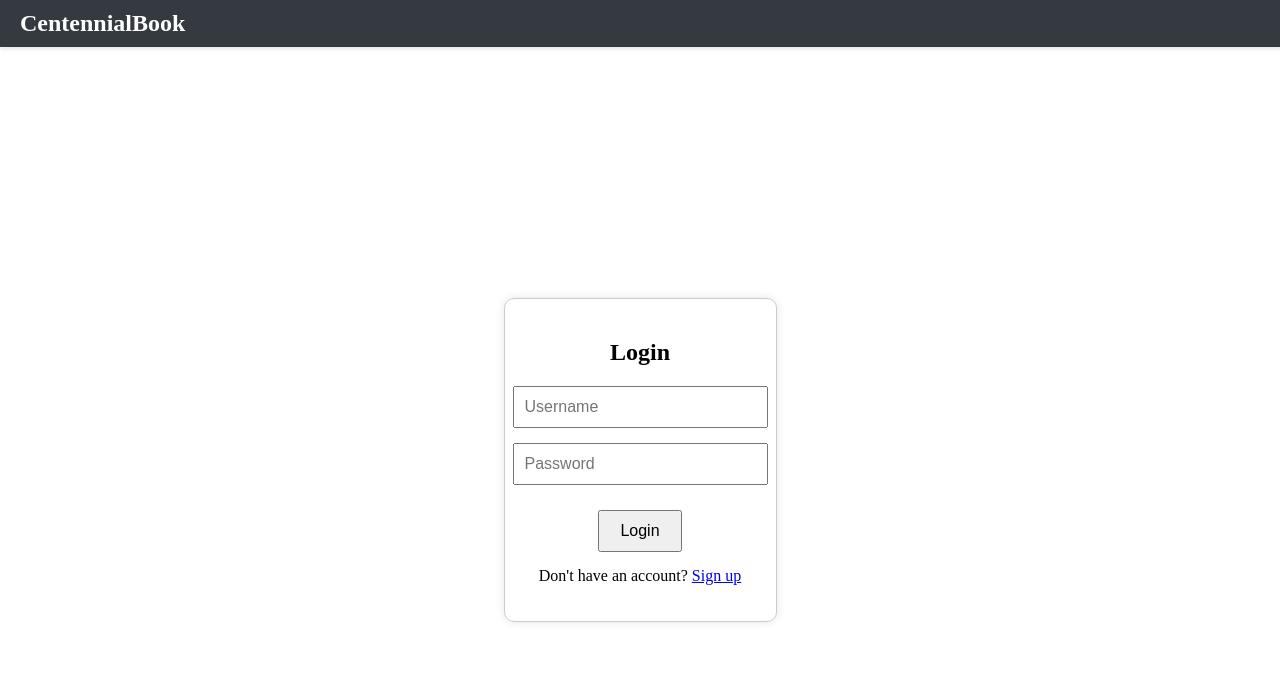
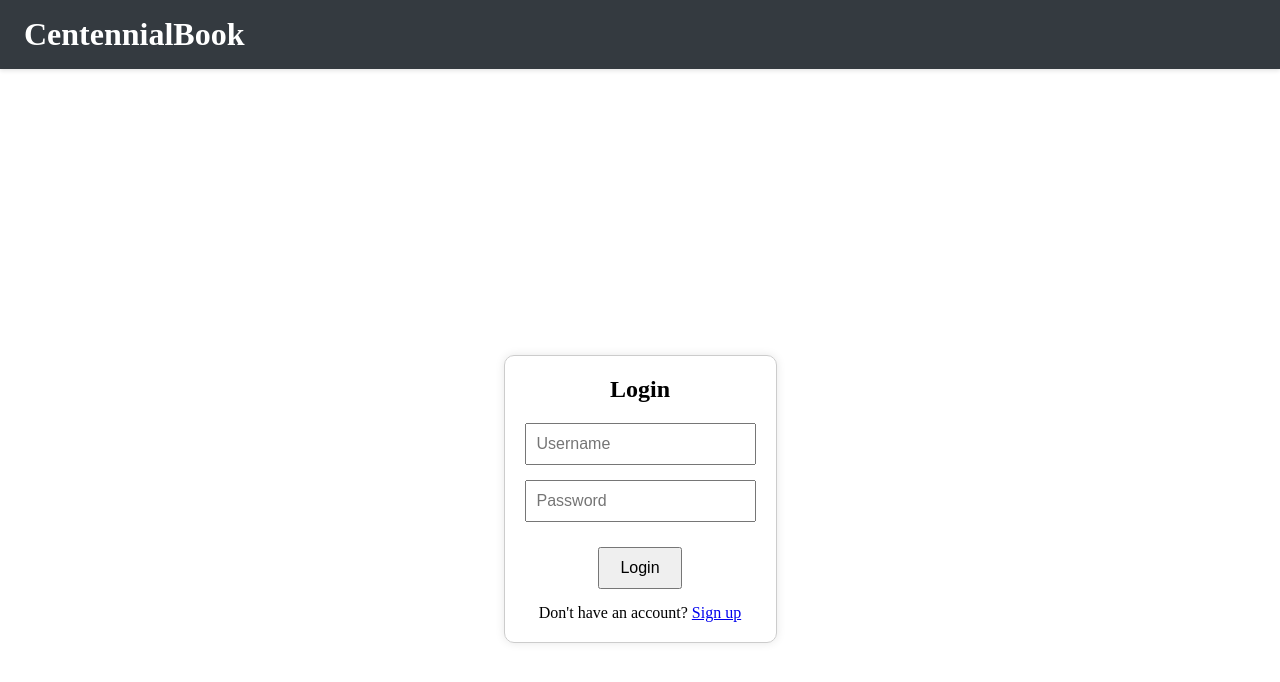
Before and after one commit to chloeepark/CentennialBook, a React (Create React App) app in the folder client/: page /login in a window 1280 px wide. Shown: the top 682 px of the page. Built offline with nearby package versions, Linux system fonts and the light colour scheme.

Commit message:
Add profile section

```diff
--- a/client/src/App.js
+++ b/client/src/App.js
@@ -1,18 +1,38 @@
-import React, { useState } from 'react';
-import { BrowserRouter as Router, Route, Routes, Navigate } from 'react-router-dom';
-import Login from './components/Login';
-import Signup from './components/Signup';
-import Home from './components/Home';
+import React, { useState } from "react";
+import {
+  BrowserRouter as Router,
+  Route,
+  Routes,
+  Navigate,
+} from "react-router-dom";
+import Login from "./components/Login";
+import Signup from "./components/Signup";
+import Home from "./components/Home";
+import Banner from "./components/Banner";
 
 function App() {
+  // Depending if user is authenticated or not, will determine what links to show
   const [isAuthenticated, setIsAuthenticated] = useState(false);
 
   return (
     <Router>
+      <Banner isAuthenticated={isAuthenticated} />
       <Routes>
-        <Route path="/login" element={<Login setIsAuthenticated={setIsAuthenticated} />} />
+        <Route
+          path="/login"
+          element={<Login setIsAuthenticated={setIsAuthenticated} />}
+        />
         <Route path="/signup" element={<Signup />} />
-        <Route path="/home" element={isAuthenticated ? <Home setIsAuthenticated={setIsAuthenticated} /> : <Navigate to="/login" />} />
+        <Route
+          path="/home"
+          element={
+            isAuthenticated ? (
+              <Home setIsAuthenticated={setIsAuthenticated} />
+            ) : (
+              <Navigate to="/login" />
+            )
+          }
+        />
         <Route path="/" element={<Navigate to="/login" />} />
       </Routes>
     </Router>
--- a/client/src/components/Banner.css
+++ b/client/src/components/Banner.css
@@ -1,16 +1,39 @@
+* {
+  margin: 0;
+  padding: 0;
+  box-sizing: border-box;
+}
+
 .banner {
-  width: 100vw; /* Full viewport width */
+  width: 100%; /* Full viewport width */
   background-color: #343a40; /* Darker gray color */
-  padding: 10px 20px;
   box-shadow: 0 2px 4px rgba(0, 0, 0, 0.1);
-  position: fixed; /* Fix the banner at the top */
-  top: 0;
-  left: 0;
+  display: flex;
+  align-items: center;
+  padding: 1rem 1.5rem;
+}
+
+.banner ul {
+  margin-left: auto;
 }
 
 .banner h1 {
   margin: 0;
-  font-size: 24px;
+  font-size: 2rem;
   text-align: left;
   color: #ffffff; /* White text color */
 }
+
+.banner li {
+  list-style: none;
+}
+
+.banner a {
+  text-decoration: none;
+  color: #ffffff;
+  font-size: 1.5rem;
+}
+
+.banner a:visited {
+  color: #ffffff;
+}
--- a/client/src/components/Banner.js
+++ b/client/src/components/Banner.js
@@ -1,10 +1,17 @@
-import React from 'react';
-import './Banner.css';
+import React from "react";
+import "./Banner.css";
 
-function Banner() {
+function Banner({ isAuthenticated }) {
   return (
     <div className="banner">
       <h1>CentennialBook</h1>
+      {isAuthenticated && (
+        <ul className="user-links">
+          <li>
+            <a href="/profile">Profile</a>
+          </li>
+        </ul>
+      )}
     </div>
   );
 }
--- a/client/src/components/Home.js
+++ b/client/src/components/Home.js
@@ -1,18 +1,16 @@
-import React from 'react';
-import { useNavigate } from 'react-router-dom';
-import Banner from './Banner';
+import React from "react";
+import { useNavigate } from "react-router-dom";
 
 function Home({ setIsAuthenticated }) {
   const navigate = useNavigate();
 
   const handleLogout = () => {
     setIsAuthenticated(false);
-    navigate('/login');
+    navigate("/login");
   };
 
   return (
     <div>
-      <Banner />
       <div className="home-container">
         <h2>Home</h2>
         <button onClick={handleLogout}>Logout</button>
--- a/client/src/components/Login.js
+++ b/client/src/components/Login.js
@@ -1,39 +1,52 @@
-import React, { useState } from 'react';
-import axios from 'axios';
-import { useNavigate, Link } from 'react-router-dom';
-import './Auth.css';
-import Banner from './Banner';
+import React, { useState } from "react";
+import axios from "axios";
+import { useNavigate, Link } from "react-router-dom";
+import "./Auth.css";
 
 function Login({ setIsAuthenticated }) {
-  const [username, setUsername] = useState('');
-  const [password, setPassword] = useState('');
+  const [username, setUsername] = useState("");
+  const [password, setPassword] = useState("");
   const navigate = useNavigate();
 
   const handleSubmit = async (e) => {
     e.preventDefault();
     try {
-      const response = await axios.post('http://localhost:5000/login', { username, password });
-      if (response.data.message === 'Login successful') {
+      const response = await axios.post("http://localhost:5000/login", {
+        username,
+        password,
+      });
+      if (response.data.message === "Login successful") {
         setIsAuthenticated(true);
-        navigate('/home');
+        navigate("/home");
       } else {
-        alert('Invalid credentials');
+        alert("Invalid credentials");
       }
     } catch (error) {
-      console.error('There was an error logging in!', error);
+      console.error("There was an error logging in!", error);
     }
   };
 
   return (
     <div>
-      <Banner />
       <div className="auth-container">
         <form onSubmit={handleSubmit} className="auth-form">
           <h2>Login</h2>
-          <input type="text" placeholder="Username" value={username} onChange={(e) => setUsername(e.target.value)} />
-          <input type="password" placeholder="Password" value={password} onChange={(e) => setPassword(e.target.value)} />
+          <input
+            type="text"
+            placeholder="Username"
+            value={username}
+            onChange={(e) => setUsername(e.target.value)}
+          />
+          <input
+            type="password"
+            placeholder="Password"
+            value={password}
+            onChange={(e) => setPassword(e.target.value)}
+          />
           <button type="submit">Login</button>
-          <p>Don't have an account? <Link to="/signup">Sign up</Link></p>
+          <p>
+            Don't have an account? <Link to="/signup">Sign up</Link>
+          </p>
         </form>
       </div>
     </div>
--- /dev/null
+++ b/client/src/components/Profile.js
@@ -0,0 +1,2 @@
+// Update email
+// Update username
--- a/client/src/components/Signup.js
+++ b/client/src/components/Signup.js
@@ -1,34 +1,44 @@
-import React, { useState } from 'react';
-import axios from 'axios';
-import { useNavigate, Link } from 'react-router-dom';
-import './Auth.css';
-import Banner from './Banner';
+import React, { useState } from "react";
+import axios from "axios";
+import { useNavigate, Link } from "react-router-dom";
+import "./Auth.css";
 
 function Signup() {
-  const [username, setUsername] = useState('');
-  const [password, setPassword] = useState('');
+  const [username, setUsername] = useState("");
+  const [password, setPassword] = useState("");
   const navigate = useNavigate();
 
   const handleSubmit = async (e) => {
     e.preventDefault();
     try {
-      await axios.post('http://localhost:5000/signup', { username, password });
-      navigate('/login');
+      await axios.post("http://localhost:5000/signup", { username, password });
+      navigate("/login");
     } catch (error) {
-      console.error('There was an error signing up!', error);
+      console.error("There was an error signing up!", error);
     }
   };
 
   return (
     <div>
-      <Banner />
       <div className="auth-container">
         <form onSubmit={handleSubmit} className="auth-form">
           <h2>Signup</h2>
-          <input type="text" placeholder="Username" value={username} onChange={(e) => setUsername(e.target.value)} />
-          <input type="password" placeholder="Password" value={password} onChange={(e) => setPassword(e.target.value)} />
+          <input
+            type="text"
+            placeholder="Username"
+            value={username}
+            onChange={(e) => setUsername(e.target.value)}
+          />
+          <input
+            type="password"
+            placeholder="Password"
+            value={password}
+            onChange={(e) => setPassword(e.target.value)}
+          />
           <button type="submit">Signup</button>
-          <p>Already have an account? <Link to="/login">Login</Link></p>
+          <p>
+            Already have an account? <Link to="/login">Login</Link>
+          </p>
         </form>
       </div>
     </div>
```
